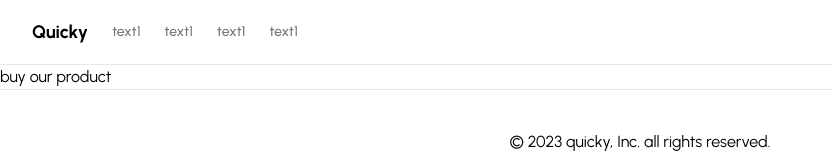
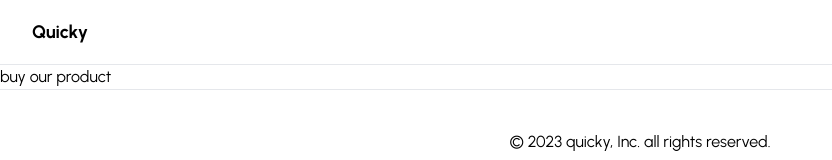
Before and after one commit to joffreynk/ecommerce-frontend, a Next.js app: page / in a window 1280 px wide. Shown: the top 160 px of the page, without its empty margins (0-832 px from the left). Built offline with nearby package versions, Linux system fonts and the light colour scheme.

Commit message:
add types and remove boilerpointer;

```diff
--- a/components/NavBar.tsx
+++ b/components/NavBar.tsx
@@ -11,12 +11,7 @@ function NavBar() {
           <Link href='/' className='ml-4 flex lg:ml-0 gap-x-2'>
             <p className='font-bold text-lg'>Quicky</p>
           </Link>
-          <MainaNav data={[
-            {id: 1, name: 'text1'},
-            {id: 1, name: 'text1'},
-            {id: 1, name: 'text1'},
-            {id: 1, name: 'text1'}
-          ]} />
+          <MainaNav data={[]} />
 
           <p></p>
         </div>
```
Also changed, not shown: components/MainaNav.tsx (+2 -11 lines).
